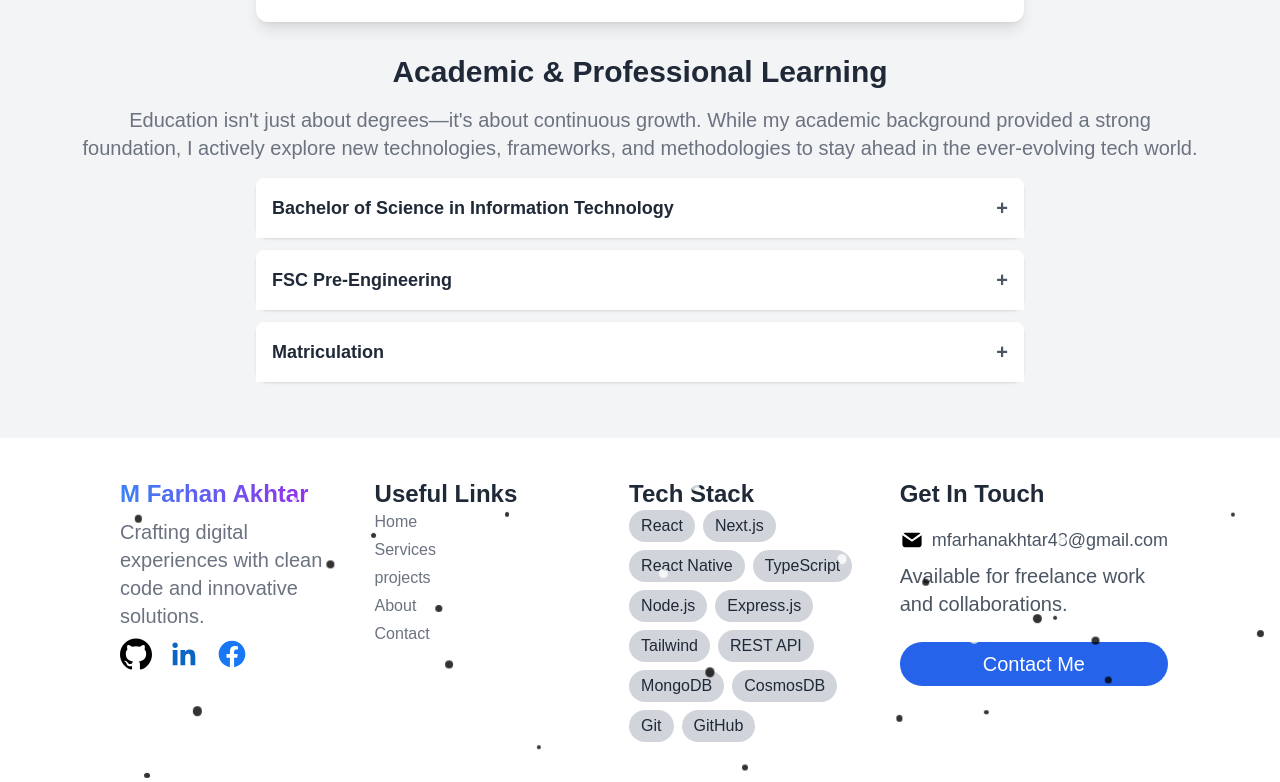
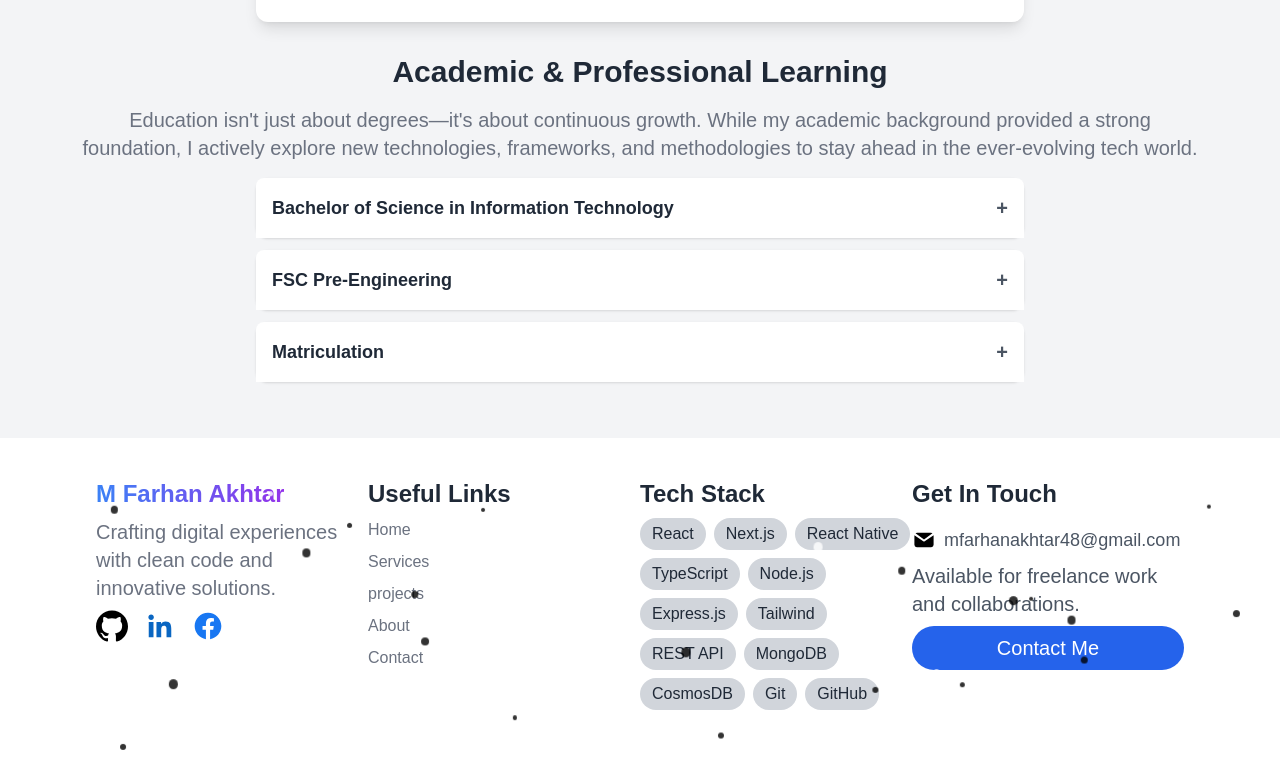
Before and after one commit to FarhanAK48/Portfolio, an Angular app: page /home in a window 1280 px wide. Shown: the part 2077-2859 px from the top of the page. After the commit the page ends 2827 px from the top, so only its background shows below. Built offline with nearby package versions, Linux system fonts and the light colour scheme.

Commit message:
footer alignment changes

```diff
--- a/src/app/footer/footer.component.html
+++ b/src/app/footer/footer.component.html
@@ -1,4 +1,4 @@
-<div [ngClass]="{ 'slide-down': applyAnimation }" class="bg-white relative overflow-hidden dark:bg-[#222222] text-gray-500 dark:text-gray-400 text-font  p-6 py-10 lg:px-24 mx-auto md:flex justify-between space-x-6">
+<div [ngClass]="{ 'slide-down': applyAnimation }" class="bg-white relative overflow-hidden dark:bg-[#222222] text-gray-500 dark:text-gray-400 text-font  p-6 py-10 lg:px-24 mx-auto md:flex justify-between">
   <!-- <ngx-particles
   [id]="'tsparticles'"
   [options]="particlesOptions"
@@ -18,7 +18,7 @@ class="particle absolute rounded-full"
 }"
 ></div>
 
-  <div class="contact-info md:text-left flex flex-1 flex-col items-start space-y-2 text-base sm:text-lg md:text-xl font-normal leading-relaxed">
+  <div class="contact-info md:text-left flex flex-1 flex-col items-start space-y-2 text-base sm:text-lg md:text-xl mb-8 sm:mb-0 font-normal leading-relaxed">
     <h2 class="text-xl sm:text-2xl font-bold bg-gradient-to-r from-blue-500 to-purple-600 text-transparent bg-clip-text">M Farhan Akhtar</h2>
     <p class="text-base sm:text-lg md:text-xl font-normal leading-relaxed">Crafting digital experiences with clean code and innovative solutions.</p>
     <div class="flex space-x-4">
@@ -55,7 +55,7 @@ class="particle absolute rounded-full"
     </p> -->
   </div>
 
-  <div class="flex flex-1 flex-col my-4 sm:my-0">
+  <div class="flex flex-1 flex-col space-y-2 mb-8 sm:mb-0">
     <p class="text-xl sm:text-2xl font-bold text-gray-800 dark:text-white">Useful Links</p>
     <a class="text-sm sm:text-base font-medium cursor-pointer mb-1 inline hover:text-[#0788FF]"
        (click)="changeTab(label)"
@@ -64,7 +64,7 @@ class="particle absolute rounded-full"
     </a>
   </div>
 
-  <div class="flex-1">
+  <div class="flex-1 space-y-2 mb-8 sm:mb-0">
     <p class="text-xl sm:text-2xl font-bold text-gray-800 dark:text-white">Tech Stack</p>
 
     <div class="flex flex-wrap items-center justify-start gap-2">
@@ -73,10 +73,10 @@ class="particle absolute rounded-full"
       </span>
     </div>
   </div>
-  <section class=" px-4 text-base flex-1 sm:text-lg md:text-xl my-4 sm:my-0 font-normal leading-relaxed">
+  <section class="text-base flex-1 sm:text-lg md:text-xl sm:space-y-2 mb-8 sm:mb-0 font-normal leading-relaxed">
     <h2 class="text-xl sm:text-2xl font-bold text-gray-800 dark:text-white mb-4">Get In Touch</h2>
 
-    <p class="flex items-center text-gray-600 dark:text-gray-300 text-base sm:text-lg mb-2">
+    <p class="flex items-center text-gray-600 dark:text-gray-300 text-base sm:text-lg mb-1">
       <svg xmlns="http://www.w3.org/2000/svg" class="w-6 h-6 mr-2 text-black dark:text-white" fill="currentColor" viewBox="0 0 20 20">
         <path d="M2.94 4.44A2 2 0 014.5 4h11a2 2 0 011.56.44L10 9.5 2.94 4.44zM2 6.06V14a2 2 0 002 2h12a2 2 0 002-2V6.06l-7.4 5.02a1 1 0 01-1.2 0L2 6.06z"/>
       </svg>
```
